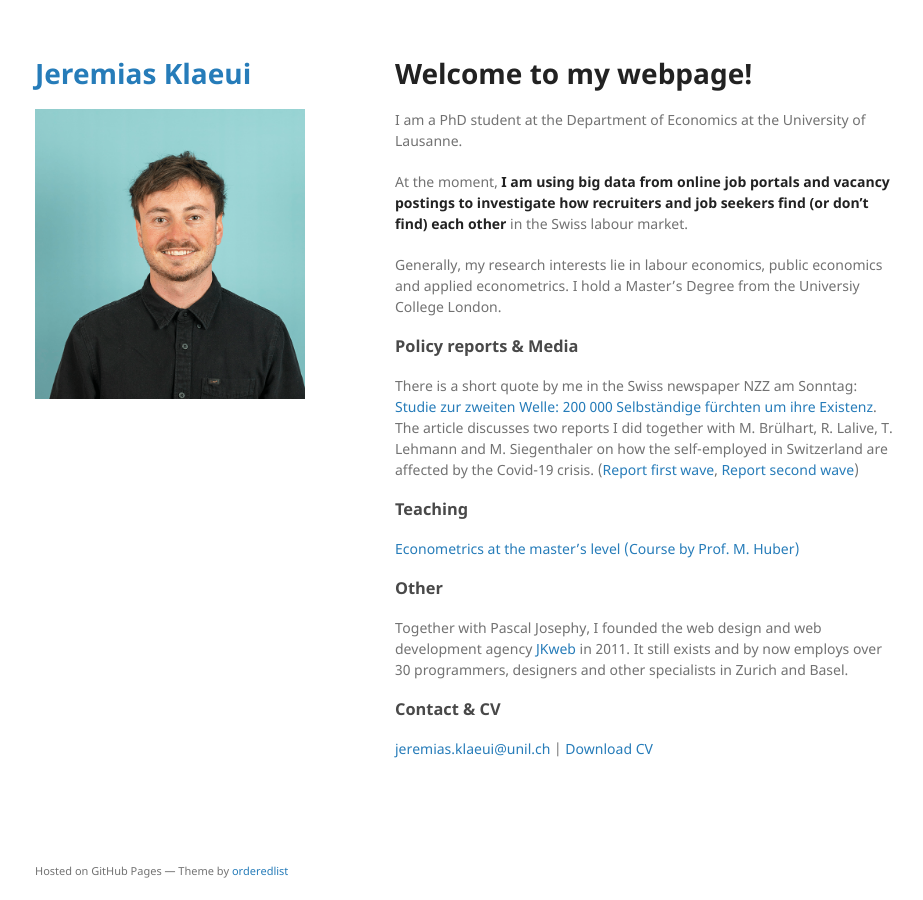
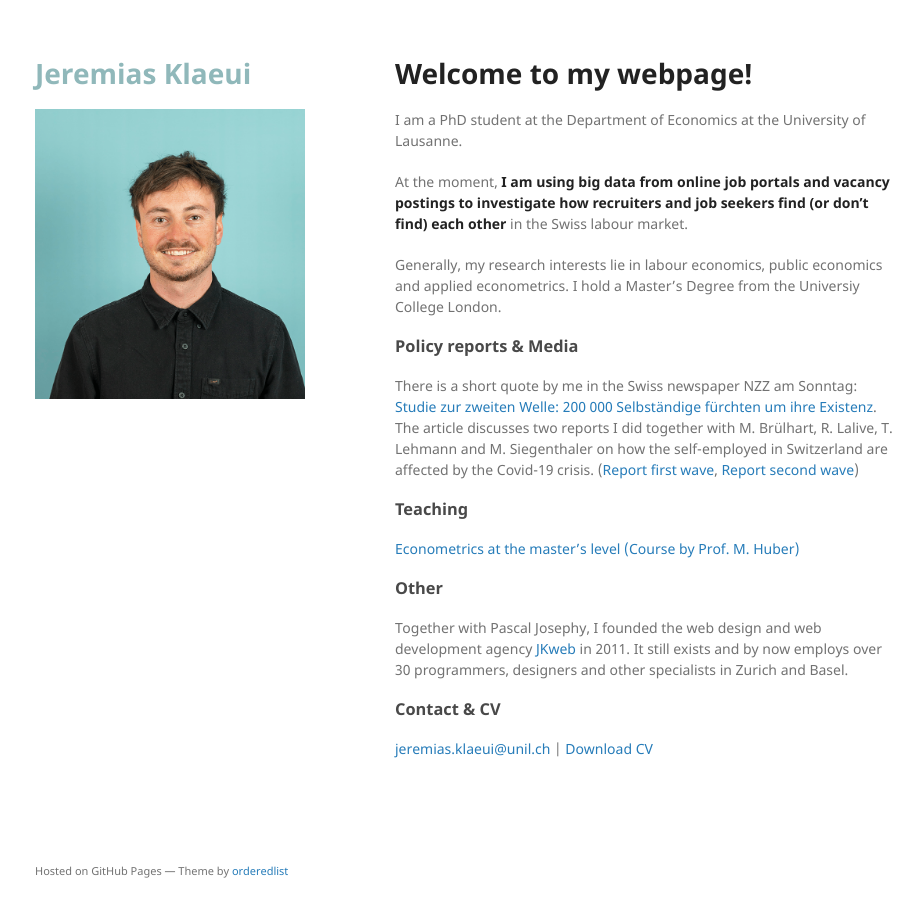
Before and after one commit to jklaeui/jklaeui.github.io, a Jekyll site: the page built from index.md, in a window 1280 px wide. Shown: the whole page, without its empty margins (175-1098 px from the left). Built offline with Jekyll 4.4.1, drawn with Linux system fonts in a browser that asks for light colours; our own code applies the rules of GitHub Pages for plain Markdown files; the repository's description, which GitHub fills in, is left out.

Commit message:
Update jekyll-theme-minimal.scss

```diff
--- a/_sass/jekyll-theme-minimal.scss
+++ b/_sass/jekyll-theme-minimal.scss
@@ -32,6 +32,11 @@ h2 {
 
 h3, h4, h5, h6 {
   color:#494949;
+}
+
+h1 a {
+  color: #90b8ba;
+  text-decoration:none;
 }
 
 a {
```
